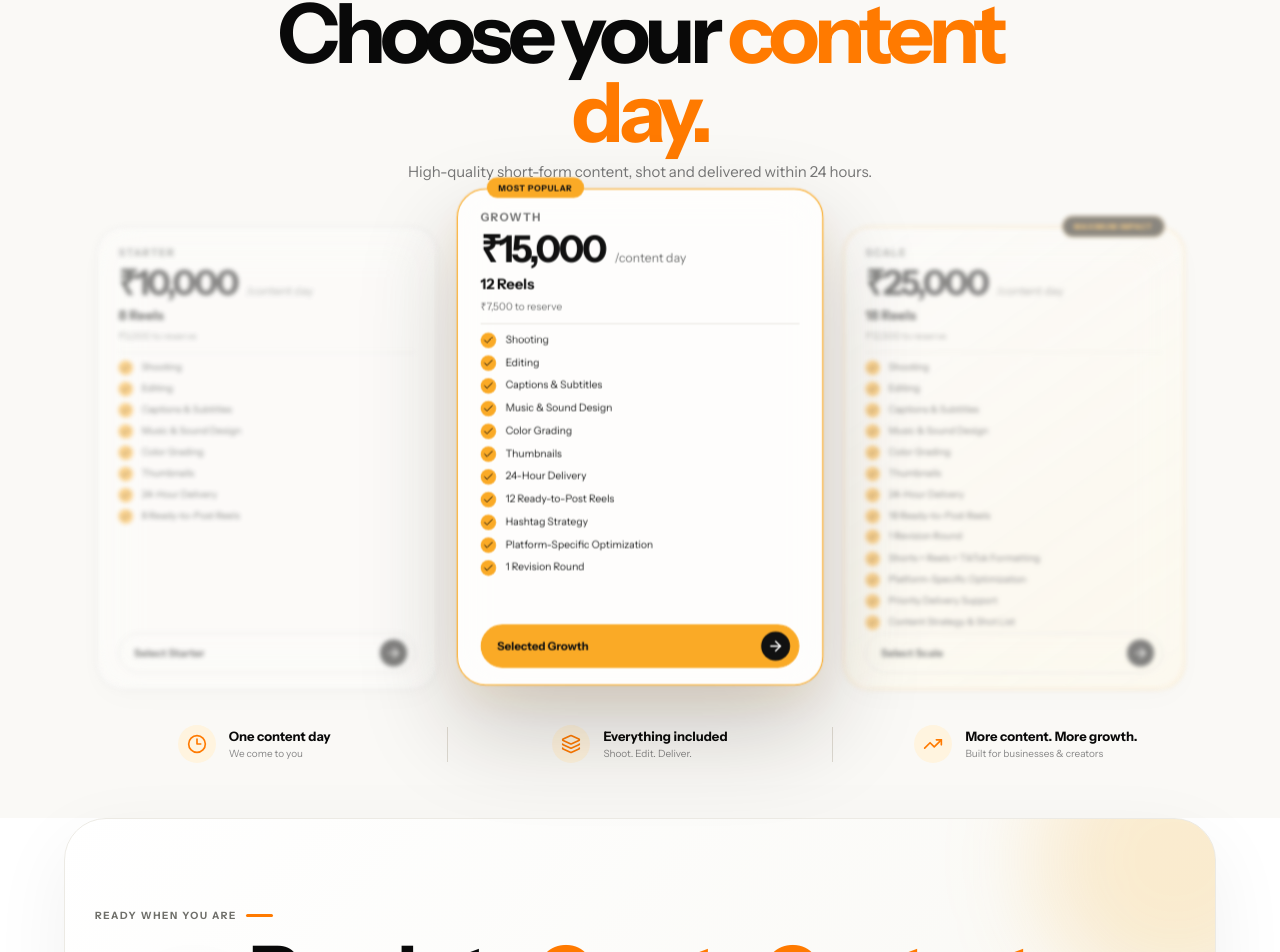
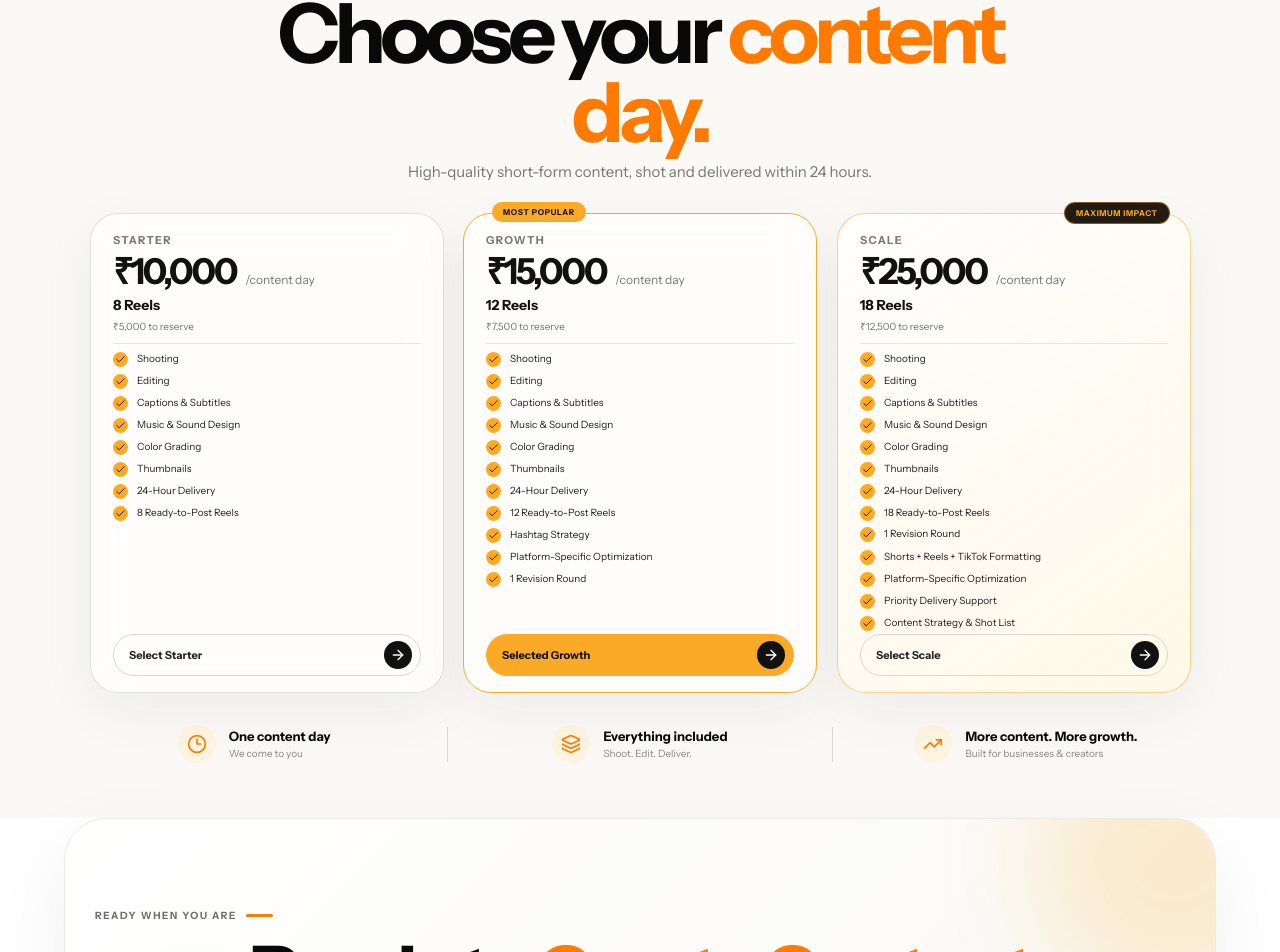
Before and after one commit to Aaron-Samuel05/BlinkX, a Next.js app: page / in a window 1280 px wide. Shown: the part 3505-4457 px from the top of the page. Built offline with nearby package versions, Linux system fonts and the light colour scheme.

Commit message:
Make pricing depth hover-only

```diff
--- a/app/globals.css
+++ b/app/globals.css
@@ -140,18 +140,6 @@ body.darkMode{background:#0b0b0b;color:#f5f5f2}body.darkMode .nav{border-color:r
 }
 .packageCard.selected{
   border-color:var(--orange);
-  transform:translateY(-16px) scale(1.035);
-  box-shadow:0 42px 95px rgba(30,24,14,.22),0 18px 35px rgba(250,170,38,.08),0 0 0 1px rgba(250,170,38,.16);
-  z-index:10;
-}
-.pricingOptions:has(.packageCard.selected) .packageCard:not(.selected){
-  filter:blur(2px);
-  opacity:.52;
-  transform:translateY(5px) scale(.965);
-  box-shadow:0 10px 30px rgba(36,30,20,.035);
-}
-.pricingOptions:has(.packageCard.selected) .packageCard.selected:hover{
-  transform:translateY(-18px) scale(1.04);
 }
 .packagePopular,.scaleBadge{
   position:absolute;
```
